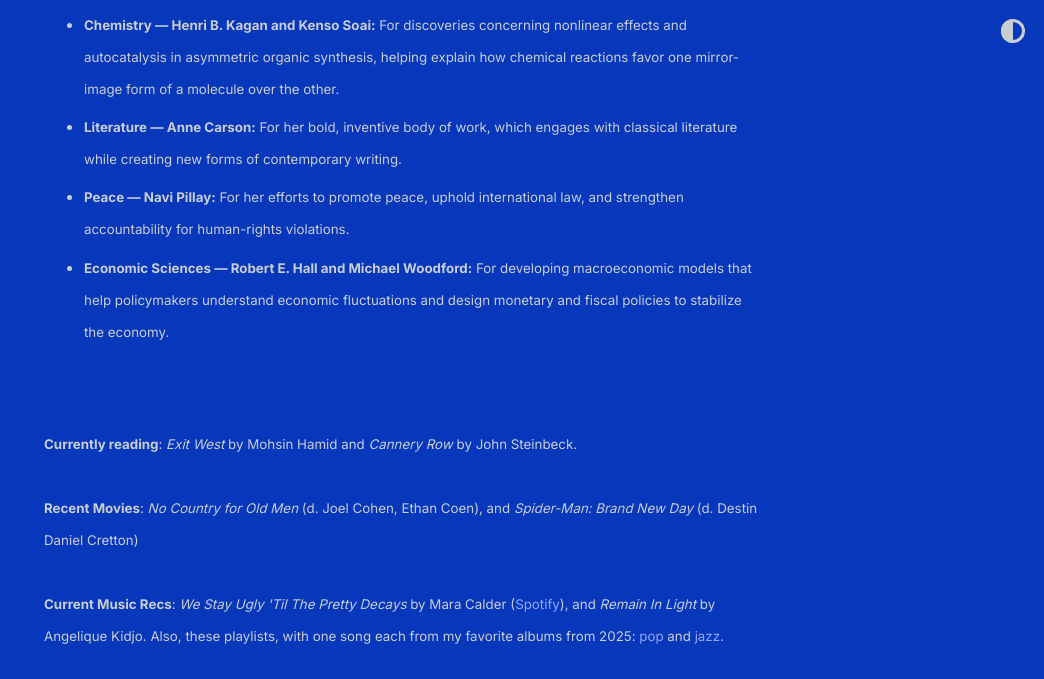
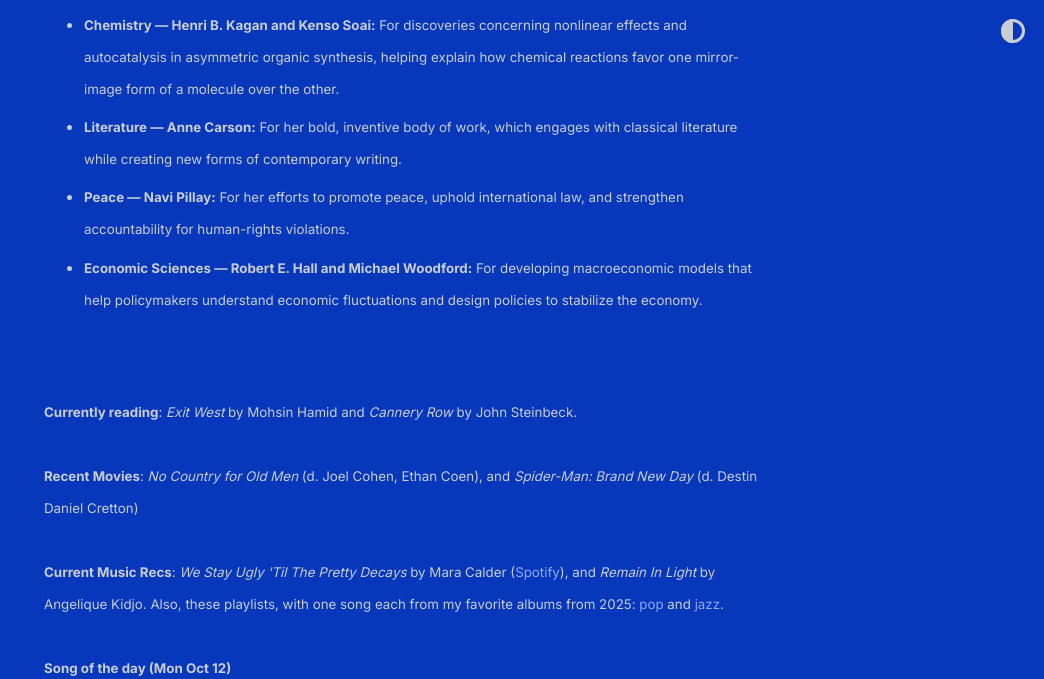
Before and after one commit to shihankanungo/shihankanungo.github.io, a Jekyll site: the page built from index.md, in a window 1280 px wide and 900 px high, scrolled down 935 px, cut to the strip 0-679 px from the top of the window. Shown: the whole strip, without its empty margins (236-1280 px from the left). Built offline with Jekyll 4.4.1, drawn with Linux system fonts in a browser that asks for light colours.

Commit message:
Simplify description of Economic Sciences award

```diff
--- a/_config.yml
+++ b/_config.yml
@@ -12,7 +12,7 @@
           <li><small><strong>Chemistry — Henri B. Kagan and Kenso Soai:</strong> For discoveries concerning nonlinear effects and autocatalysis in asymmetric organic synthesis, helping explain how chemical reactions favor one mirror-image form of a molecule over the other.</small></li>
           <li><small><strong>Literature — Anne Carson:</strong> For her bold, inventive body of work, which engages with classical literature while creating new forms of contemporary writing.</small></li>
           <li><small><strong>Peace — Navi Pillay:</strong> For her efforts to promote peace, uphold international law, and strengthen accountability for human-rights violations.</small></li>
-          <li><small><strong>Economic Sciences — Robert E. Hall and Michael Woodford:</strong> For developing macroeconomic models that help policymakers understand economic fluctuations and design monetary and fiscal policies to stabilize the economy.</small></li></ul>
+          <li><small><strong>Economic Sciences — Robert E. Hall and Michael Woodford:</strong> For developing macroeconomic models that help policymakers understand economic fluctuations and design policies to stabilize the economy.</small></li></ul>
           <br /><br />
           <small><b>Currently reading</b>: <i>Exit West</i> by Mohsin Hamid and <i>Cannery Row</i> by John Steinbeck.</small>
           <br /><br />
```
